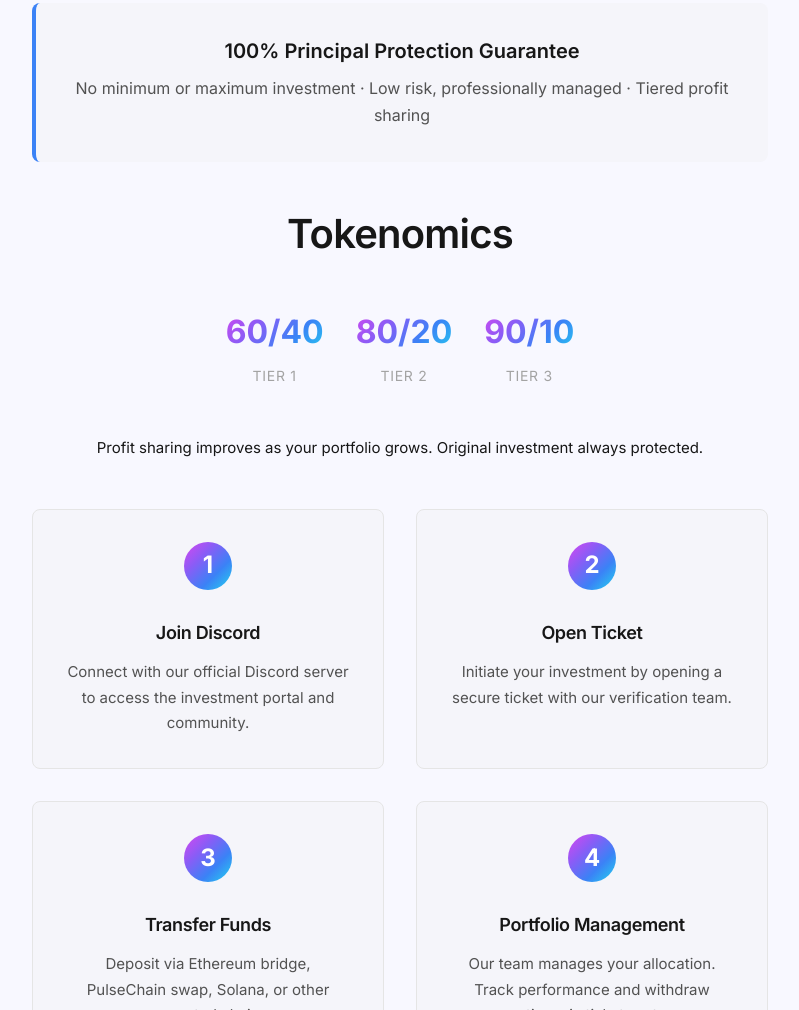
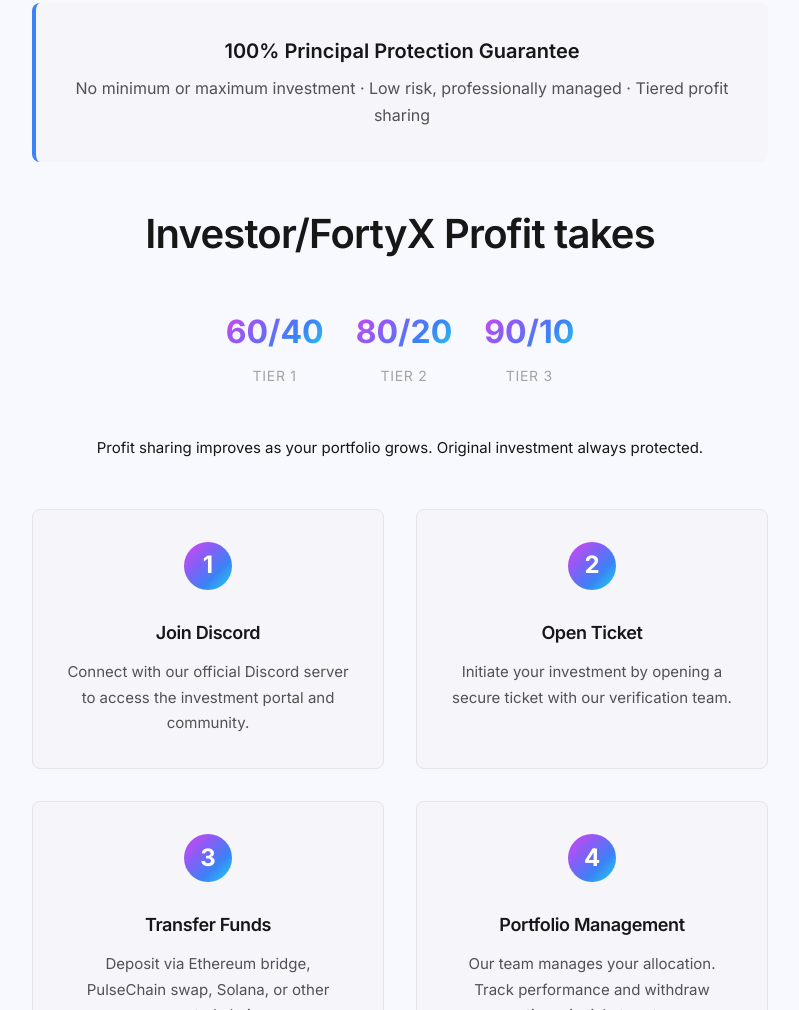
Before and after one commit to nvxmiller/fortyx, a plain HTML site: page index.html in a window 1280 px wide. Shown: the part 3318-4328 px from the top of the page, without its empty margins (360-1159 px from the left). Drawn offline with Linux system fonts and the light colour scheme.

Commit message:
Update index.html

```diff
--- a/index.html
+++ b/index.html
@@ -191,7 +191,7 @@
                 <p>No minimum or maximum investment · Low risk, professionally managed · Tiered profit sharing</p>
             </div>
 
-            <h2>Tokenomics</h2>
+            <h2>Investor/FortyX Profit takes</h2>
 
             <div class="tiers-display">
                 <div class="tier-item">
```
